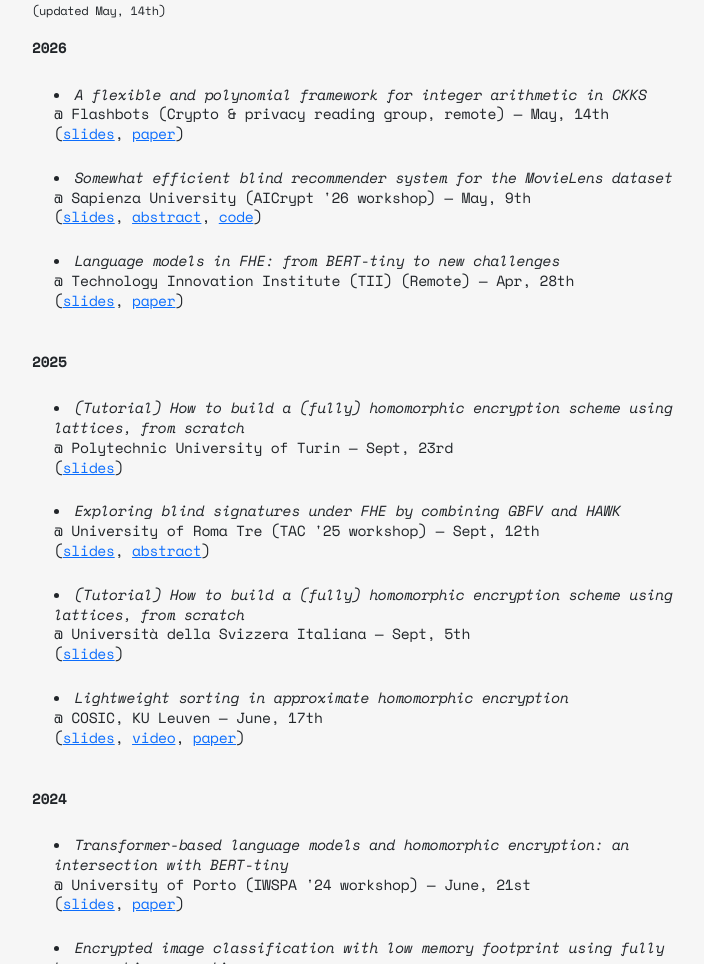
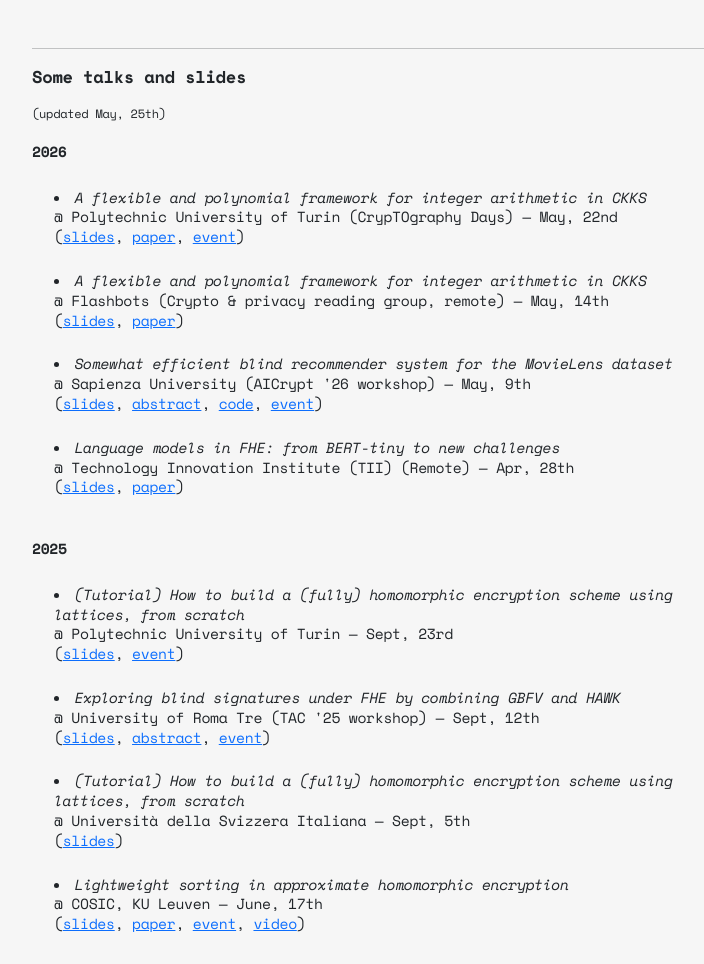
Before and after one commit to lorenzorovida/lorenzorovida.github.io, a plain HTML site: page index.html in a window 1280 px wide. Shown: the part 2532-3496 px from the top of the page, without its empty margins (243-947 px from the left). Drawn offline with nearby package versions, Linux system fonts and the light colour scheme.

Commit message:
New paper:)

```diff
--- a/index.html
+++ b/index.html
@@ -384,14 +384,25 @@ I like to work on FHE from both an algorithmic point of view, like designing enc
 
 <br>
 <hr>
-<h3 id="publications">Publications</h3> <p style="font-size: 9pt">(updated May, 11st)</p>
+<h3 id="publications">Publications</h3> <p style="font-size: 9pt">(updated May, 25th)</p>
 <h4>2026</h4>
 <ul>
+
+  <li><b>Encrypted neural networks without overflows</b>
+  <br>P. Kern, L. Rovida, S. Teuber, E. Manino, C. Sinz and A. Leporati
+  <br><i>Preprint</i>
+  <br>(<a href="https://arxiv.org/abs/2605.23096">arXiv 2605.23096</a>, <a href="papers/2026_nnwithoutoverflows.pdf">pdf</a>, <a href="https://github.com/lorenzorovida/encrypted-neural-networks-without-overflows">code</a>)</li>
 
   <li id="Rov26"><b>A flexible and polynomial framework for integer arithmetic in CKKS</b>
   <br>L. Rovida
   <br><i>Preprint</i>
   <br>(<a href="https://ia.cr/2026/450">ePrint 2026/450</a>, <a href="papers/2026_integerckks.pdf">pdf</a>, <a href="https://github.com/lorenzorovida/flexible-integer-arithmetic-ckks">code</a>, <a href="#Rov26talk">talk</a>)</li>
+
+  <li id="RLB25"><b>Lightweight sorting in approximate homomorphic encryption</b>
+  <br>L. Rovida, A. Leporati and S. Basile
+  <br><i>Communications in Cryptology</i>
+  <br>(<a href="https://doi.org/10.62056/a3ksdkmol">doi</a>, <a href="https://ia.cr/2025/1150">ePrint 2025/1150</a>, <a href="papers/2026_fhesorting.pdf">pdf</a>, <a href="https://github.com/lorenzorovida/Lightweight-Sorting-In-Approximate-Homomorphic-Encryption">code</a>, <a href="#RLB25talk">talk</a>)</li>
+
 
   <li><b>Homomorphic encryption: new constructions and algorithms</b>
   <br>L. Rovida
@@ -405,12 +416,7 @@ I like to work on FHE from both an algorithmic point of view, like designing enc
   <br><i>Preprint</i>
   <br>(<a href="https://ia.cr/2025/1171">ePrint 2025/1171</a>, <a href="papers/2025_beyondlwe2.pdf">pdf</a>)</li>
 
-  <li id="RLB25"><b>Lightweight sorting in approximate homomorphic encryption</b>
-  <br>L. Rovida, A. Leporati and S. Basile
-  <br><i>Communications in Cryptology</i>
-  <br>(<a href="https://doi.org/10.62056/a3ksdkmol">doi</a>, <a href="https://ia.cr/2025/1150">ePrint 2025/1150</a>, <a href="papers/2025_fhesorting.pdf">pdf</a>, <a href="https://github.com/lorenzorovida/Lightweight-Sorting-In-Approximate-Homomorphic-Encryption">code</a>, <a href="#RLB25talk">talk</a>)</li>
-
-  <li><b>An evolutionary approach to the design of spiking neural P circuits</b>
+ <li><b>An evolutionary approach to the design of spiking neural P circuits</b>
   <br>A. Leporati and L. Rovida
   <br><i>Journal of Membrane Computing</i>
   <br> (<a href="https://doi.springer.com/article/10.1007/s41965-024-00180-x">doi</a>, <a href="papers/2025_evolutionary.pdf">pdf</a>, <a href="https://github.com/alepo42/Spiking-Neural-Evolution">code</a>)</li>
@@ -450,7 +456,7 @@ I like to work on FHE from both an algorithmic point of view, like designing enc
 <br>
 <hr>
 <h3 id="talks">Some talks and slides</h3>
-<p style="font-size: 9pt">(updated May, 14th)</p>
+<p style="font-size: 9pt">(updated May, 25th)</p>
 
 <h4>2026</h4>
 <ul style="list-style:initial; list-style-position: inside;
@@ -458,22 +464,29 @@ I like to work on FHE from both an algorithmic point of view, like designing enc
     margin:0px;
 ">
 
+<li id="Rov26talk">
+        <i>A flexible and polynomial framework for integer arithmetic in CKKS</i><br>
+        @ Polytechnic University of Turin (CrypTOgraphy Days) — May, 22nd<br>
+        (<a href="slides/2026_flexibleckksto.pdf">slides</a>, <a href="#Rov26">paper</a>, <a href="https://crypto.polito.it/cryptography_days">event</a>)
+    </li>
+
     <li id="Rov26talk">
-        <i><a class="no-style" href="">A flexible and polynomial framework for integer arithmetic in CKKS</a></i><br>
+        <i>A flexible and polynomial framework for integer arithmetic in CKKS</i><br>
         @ Flashbots (Crypto & privacy reading group, remote) — May, 14th<br>
         (<a href="slides/2026_flexibleckks.pdf">slides</a>, <a href="#Rov26">paper</a>)
     </li>
 
     <li>
-        <i><a class="no-style" href="">Somewhat efficient blind recommender system for the MovieLens dataset</a></i><br>
+        <i>Somewhat efficient blind recommender system for the MovieLens dataset</i><br>
         @ Sapienza University (AICrypt '26 workshop) — May, 9th<br>
         (<a href="slides/2026_recommender.pdf">slides</a>,
         <a href="abstracts/2026_recommendersystem.pdf">abstract</a>,
-        <a href="https://github.com/lorenzorovida/Lightweight-Sorting-In-Approximate-Homomorphic-Encryption/tree/recommender-system">code</a>)
+        <a href="https://github.com/lorenzorovida/Lightweight-Sorting-In-Approximate-Homomorphic-Encryption/tree/recommender-system">code</a>,
+        <a href="https://aicrypt2026.aisylab.com/">event</a>)
     </li>
 
     <li>
-        <i><a class="no-style" href="">Language models in FHE: from BERT-tiny to new challenges</a></i><br>
+        <i>Language models in FHE: from BERT-tiny to new challenges</i><br>
         @ Technology Innovation Institute (TII) (Remote) — Apr, 28th<br>
         (<a href="slides/2026_llmsfhe.pdf">slides</a>, <a href="#RL24b">paper</a>)
     </li>
@@ -487,32 +500,34 @@ I like to work on FHE from both an algorithmic point of view, like designing enc
 ">
 
     <li>
-        <i><a class="no-style" href="https://crypto.polito.it/notizie/seminario_how_to_build_a_homomorphic_encryption_scheme_using_lattices_from_scratch_lorenzo_rovida">
-        (Tutorial) How to build a (fully) homomorphic encryption scheme using lattices, from scratch</a></i><br>
+        <i>
+        (Tutorial) How to build a (fully) homomorphic encryption scheme using lattices, from scratch</i><br>
         @ Polytechnic University of Turin — Sept, 23rd<br>
-        (<a href="slides/2025_howto.pdf">slides</a>)
+        (<a href="slides/2025_howto.pdf">slides</a>, <a href="https://crypto.polito.it/notizie/seminario_how_to_build_a_homomorphic_encryption_scheme_using_lattices_from_scratch_lorenzo_rovida">event</a>)
     </li>
 
     <li>
-        <i><a class="no-style" href="">Exploring blind signatures under FHE by combining GBFV and HAWK</a></i><br>
+        <i>Exploring blind signatures under FHE by combining GBFV and HAWK</a></i><br>
         @ University of Roma Tre (TAC '25 workshop) — Sept, 12th<br>
         (<a href="slides/2025_tac.pdf">slides</a>,
-        <a href="abstracts/2025_blindsignatures.pdf">abstract</a>)
+        <a href="abstracts/2025_blindsignatures.pdf">abstract</a>,
+        <a href="https://www.decifris.it/cifris25/workshops#TAC">event</a>)
     </li>
 
     <li>
-        <i><a class="no-style" href="">(Tutorial) How to build a (fully) homomorphic encryption scheme using lattices, from scratch</a></i><br>
+        <i>(Tutorial) How to build a (fully) homomorphic encryption scheme using lattices, from scratch</i><br>
         @ Università della Svizzera Italiana — Sept, 5th<br>
         (<a href="slides/2025_howto.pdf">slides</a>)
     </li>
 
     <li id="RLB25talk">
-        <i><a class="no-style" href="https://www.esat.kuleuven.be/cosic/cosicevent/cosic-seminar-towards-lightweight-sorting-in-approximate-homomorphic-encryption-lorenzo-rovida-university-of-milano-bicocca/">
-        Lightweight sorting in approximate homomorphic encryption</a></i><br>
+        <i>
+        Lightweight sorting in approximate homomorphic encryption</i><br>
         @ COSIC, KU Leuven — June, 17th<br>
         (<a href="slides/2025_fhesorting_slides.pdf">slides</a>,
-        <a href="https://www.youtube.com/watch?v=ea066flbddU&t=41s">video</a>,
-        <a href="#RLB25">paper</a>)
+        <a href="#RLB25">paper</a>,
+        <a href="https://www.esat.kuleuven.be/cosic/cosicevent/cosic-seminar-towards-lightweight-sorting-in-approximate-homomorphic-encryption-lorenzo-rovida-university-of-milano-bicocca/">event</a>,
+        <a href="https://www.youtube.com/watch?v=ea066flbddU&t=41s">video</a>)
     </li>
 
 </ul>
@@ -524,15 +539,17 @@ I like to work on FHE from both an algorithmic point of view, like designing enc
 ">
 
     <li id="RL24bslides">
-        <i><a class="no-style" href="">Transformer-based language models and homomorphic encryption: an intersection with BERT-tiny</a></i><br>
+        <i>Transformer-based language models and homomorphic encryption: an intersection with BERT-tiny</i><br>
         @ University of Porto (IWSPA '24 workshop) — June, 21st<br>
-        (<a href="slides/2024_fhebert_slides.pdf">slides</a>, <a href="#RL24b">paper</a>)
+        (<a href="slides/2024_fhebert_slides.pdf">slides</a>,
+        <a href="#RL24b">paper</a>,
+        <a href="https://sites.google.com/view/iwspa-2024/">event</a>)
     </li>
 
     <li id="RL24aslides">
         <i><a class="no-style" href="">Encrypted image classification with low memory footprint using fully homomorphic encryption</a></i><br>
         @ ETH Zurich (AICrypt '24 workshop) — May, 26th<br>
-        (<a href="slides/2024_fheresnet_slides.pdf">slides</a>, <a href="#RL24">paper</a>)
+        (<a href="slides/2024_fheresnet_slides.pdf">slides</a>, <a href="#RL24">paper</a>, <a href="https://aicrypt2024.aisylab.com/">event</a>)
     </li>
 
 </ul>
@@ -547,7 +564,8 @@ I like to work on FHE from both an algorithmic point of view, like designing enc
         <i><a class="no-style" href="">Fast but approximate homomorphic k-means based on masking technique</a></i><br>
         @ ENS Lyon (AICrypt '23 workshop) — April, 22nd<br>
         (<a href="slides/2023_fhekmeans_slides.pdf">slides</a>,
-        <a href="#Rov23">paper</a>)
+        <a href="#Rov23">paper</a>,
+        <a href="https://aicrypt2023.aisylab.com/">event</a>)
     </li>
 
 </ul>
```
Also changed, not shown: 4 other files.
